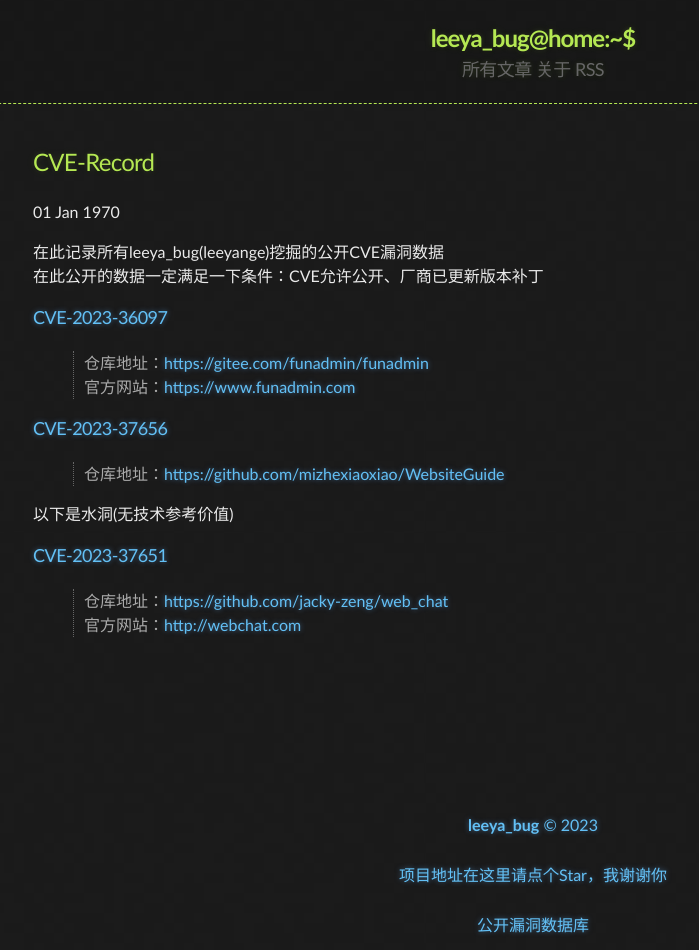
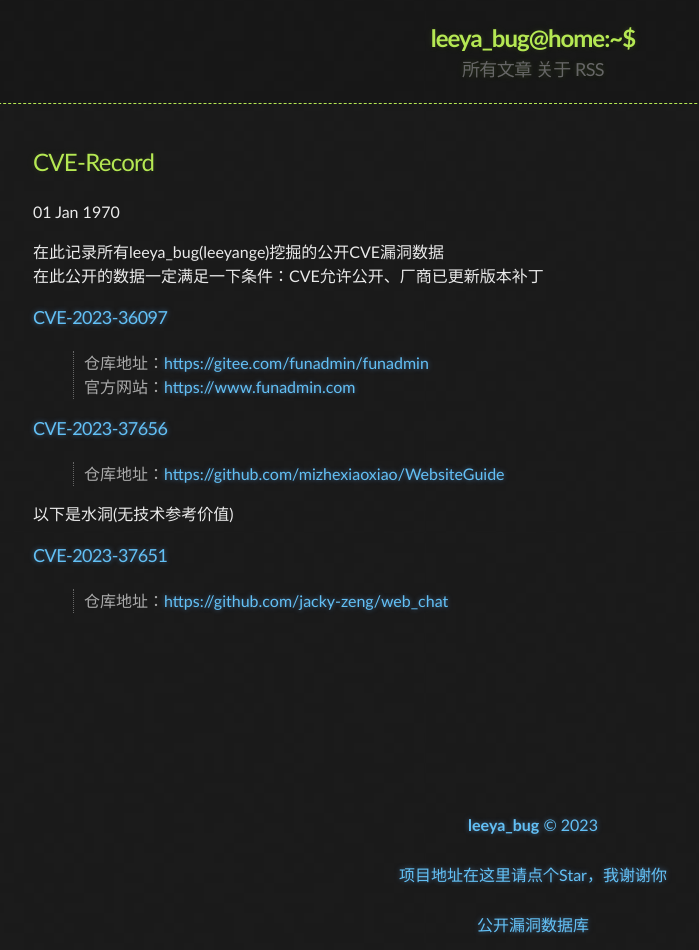
Before and after one commit to Leeyangee/leeyangee.github.io, a Jekyll site: the page built from _posts/1970-01-01-CVE-Record.md, in a window 1280 px wide. Shown: the whole page, without its empty margins (107-806 px from the left). Built offline with Jekyll 4.4.1, drawn with Linux system fonts in a browser that asks for light colours.

Commit message:
Update 1970-01-01-CVE-Record.md

```diff
--- a/_posts/1970-01-01-CVE-Record.md
+++ b/_posts/1970-01-01-CVE-Record.md
@@ -18,4 +18,3 @@ published: true
 
 ### [CVE-2023-37651](https://cve.mitre.org/cgi-bin/cvename.cgi?name=CVE-2023-37651)
 > 仓库地址：<https://github.com/jacky-zeng/web_chat>
-> 官方网站：<http://webchat.com>
```
